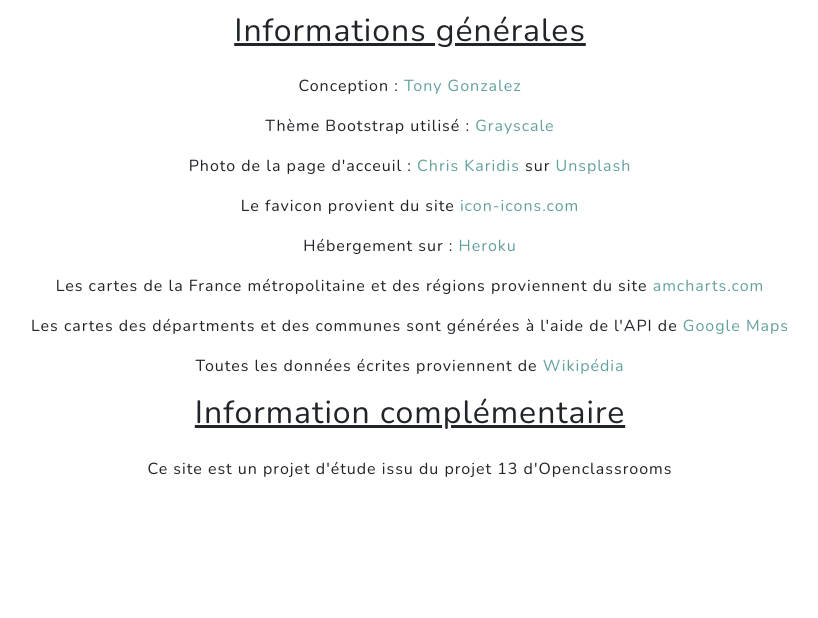
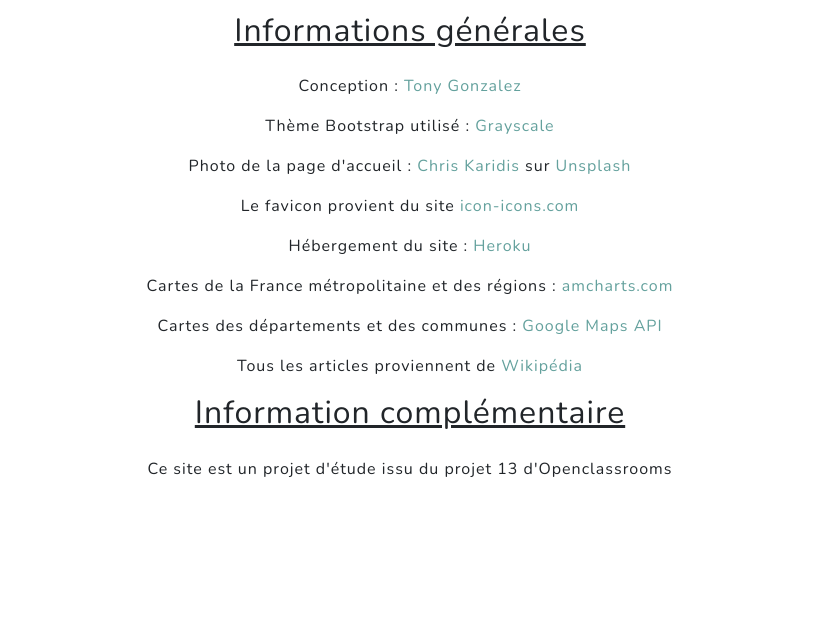
Before and after one commit to Tony380/Projet13, a Django app: page /legal in a window 1280 px wide. Shown: the part 88-706 px from the top of the page, without its empty margins (230-1048 px from the left). Run offline with Django 3.2, Linux system fonts and the light colour scheme; some libraries are stand-ins or nearby versions.

Commit message:
Final Heroku deployment

```diff
--- a/templates/france/legal.html
+++ b/templates/france/legal.html
@@ -7,12 +7,12 @@
         <h2 class="mb-4"><u>Informations générales</u></h2>
         <p>Conception : <a target="_blank" href="https://www.linkedin.com/in/tony-a-gonzalez/">Tony Gonzalez</a></p>
         <p>Thème Bootstrap utilisé : <a target="_blank" href="https://startbootstrap.com/template-overviews/grayscale/">Grayscale</a></p>
-        <p>Photo de la page d'acceuil : <a target="_blank" href="https://unsplash.com/@chriskaridis?utm_source=unsplash&amp;utm_medium=referral&amp;utm_content=creditCopyText">Chris Karidis</a> sur <a href="https://unsplash.com/s/photos/france?utm_source=unsplash&amp;utm_medium=referral&amp;utm_content=creditCopyText">Unsplash</a></p>
+        <p>Photo de la page d'accueil : <a target="_blank" href="https://unsplash.com/@chriskaridis?utm_source=unsplash&amp;utm_medium=referral&amp;utm_content=creditCopyText">Chris Karidis</a> sur <a href="https://unsplash.com/s/photos/france?utm_source=unsplash&amp;utm_medium=referral&amp;utm_content=creditCopyText">Unsplash</a></p>
         <p>Le favicon provient du site <a target="_blank" href="https://icon-icons.com/fr/recherche/icones/drapeau">icon-icons.com</a></p>
-        <p>Hébergement sur : <a target="_blank" href="https://www.heroku.com/">Heroku</a></p>
-        <p>Les cartes de la France métropolitaine et des régions proviennent du site <a target="_blank" href="https://www.amcharts.com/svg-maps/">amcharts.com</a></p>
-        <p>Les cartes des départments et des communes sont générées à l'aide de l'API de <a target="_blank" href="https://cloud.google.com/maps-platform/?hl=fr">Google Maps</a></p>
-        <p>Toutes les données écrites proviennent de <a target="_blank" href="https://fr.wikipedia.org/wiki/Wikip%C3%A9dia:Accueil_principal">Wikipédia</a></p>
+        <p>Hébergement du site : <a target="_blank" href="https://www.heroku.com/">Heroku</a></p>
+        <p>Cartes de la France métropolitaine et des régions : <a target="_blank" href="https://www.amcharts.com/svg-maps/">amcharts.com</a></p>
+        <p>Cartes des départements et des communes : <a target="_blank" href="https://cloud.google.com/maps-platform/?hl=fr">Google Maps API</a></p>
+        <p>Tous les articles proviennent de <a target="_blank" href="https://fr.wikipedia.org/wiki/Wikip%C3%A9dia:Accueil_principal">Wikipédia</a></p>
     </div>
     <div class="container text-center">
         <h2 class="mb-4"><u>Information complémentaire</u></h2>
```
